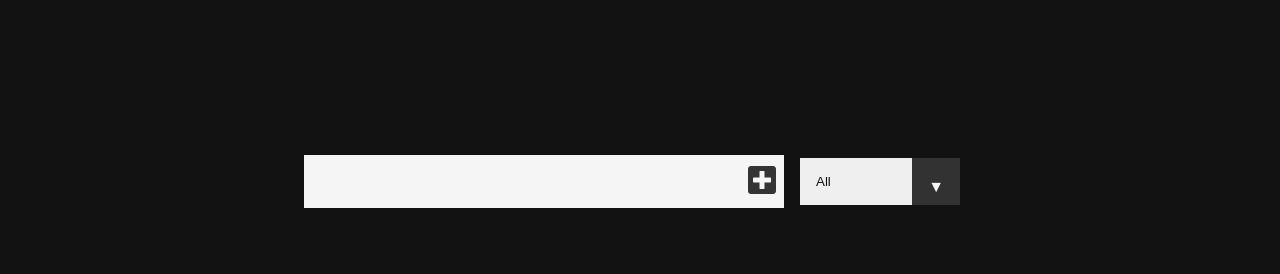
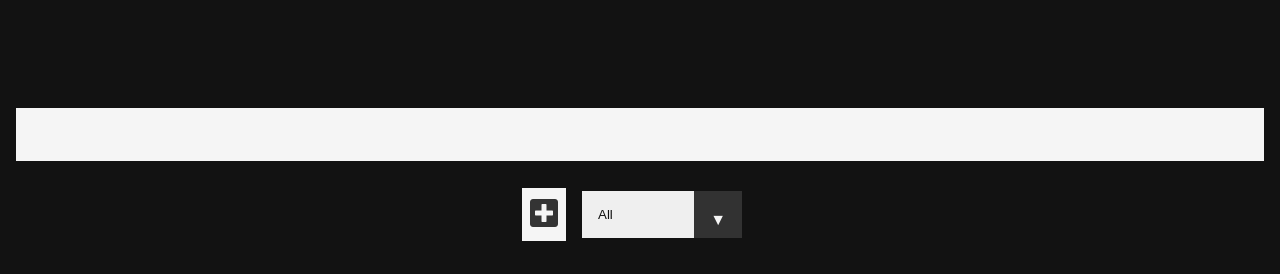
Before and after one commit to apurvkhare/Task-Organizer, a plain HTML site: page index.html in a window 1280 px wide. Shown: the part 91-365 px from the top of the page. Drawn offline with Linux system fonts and the light colour scheme.

Commit message:
Proper width of input and todos

```diff
--- a/style.css
+++ b/style.css
@@ -34,6 +34,10 @@ form {
   flex-wrap: wrap;
 }
 
+form input {
+  width: 100%;
+}
+
 form input,
 form button {
   padding: 0.5rem;
@@ -67,6 +71,7 @@ form button:hover {
 }
 
 .todo {
+  width: 100%;
   margin: 0.5rem;
   background: whitesmoke;
   color: black;
```
